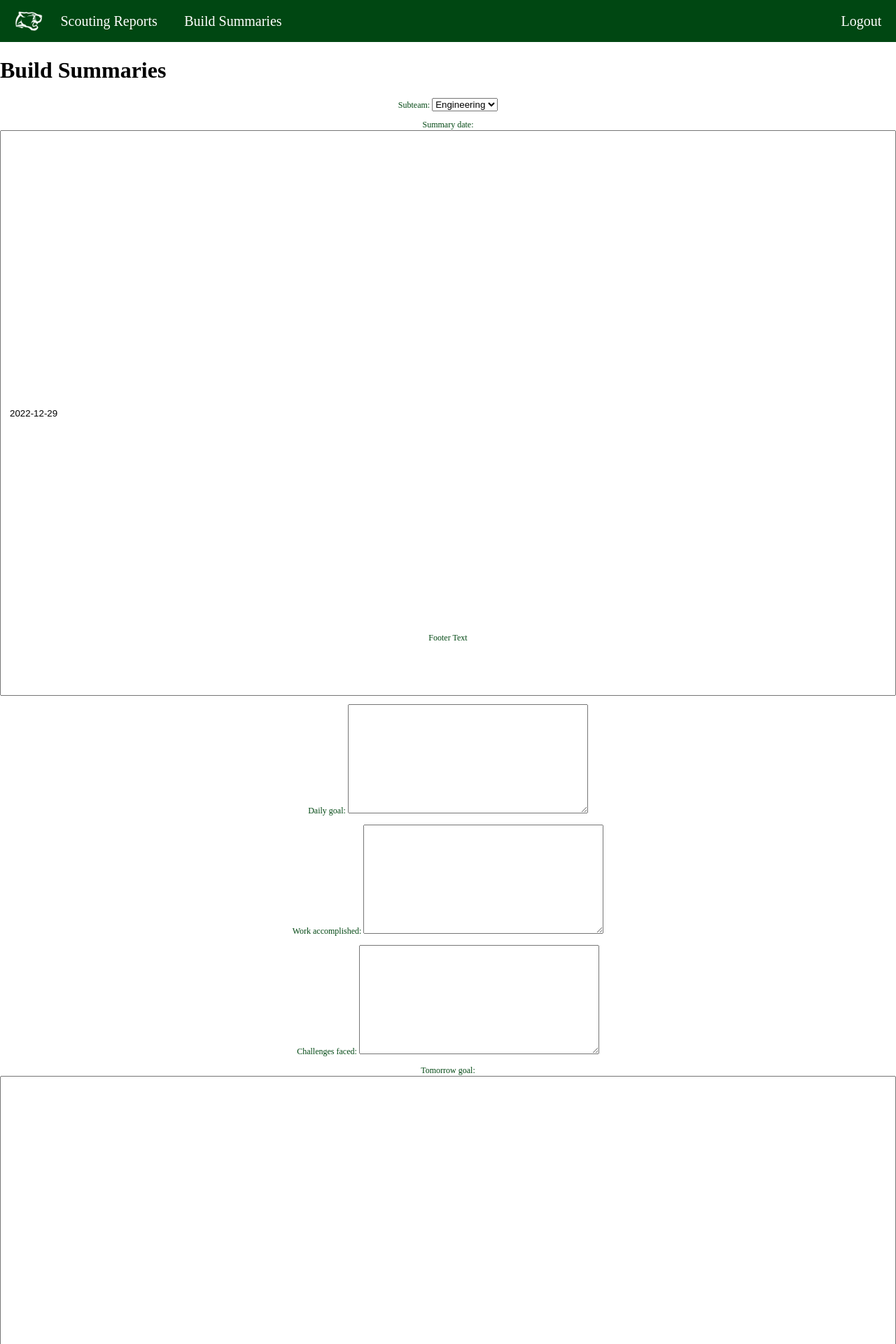
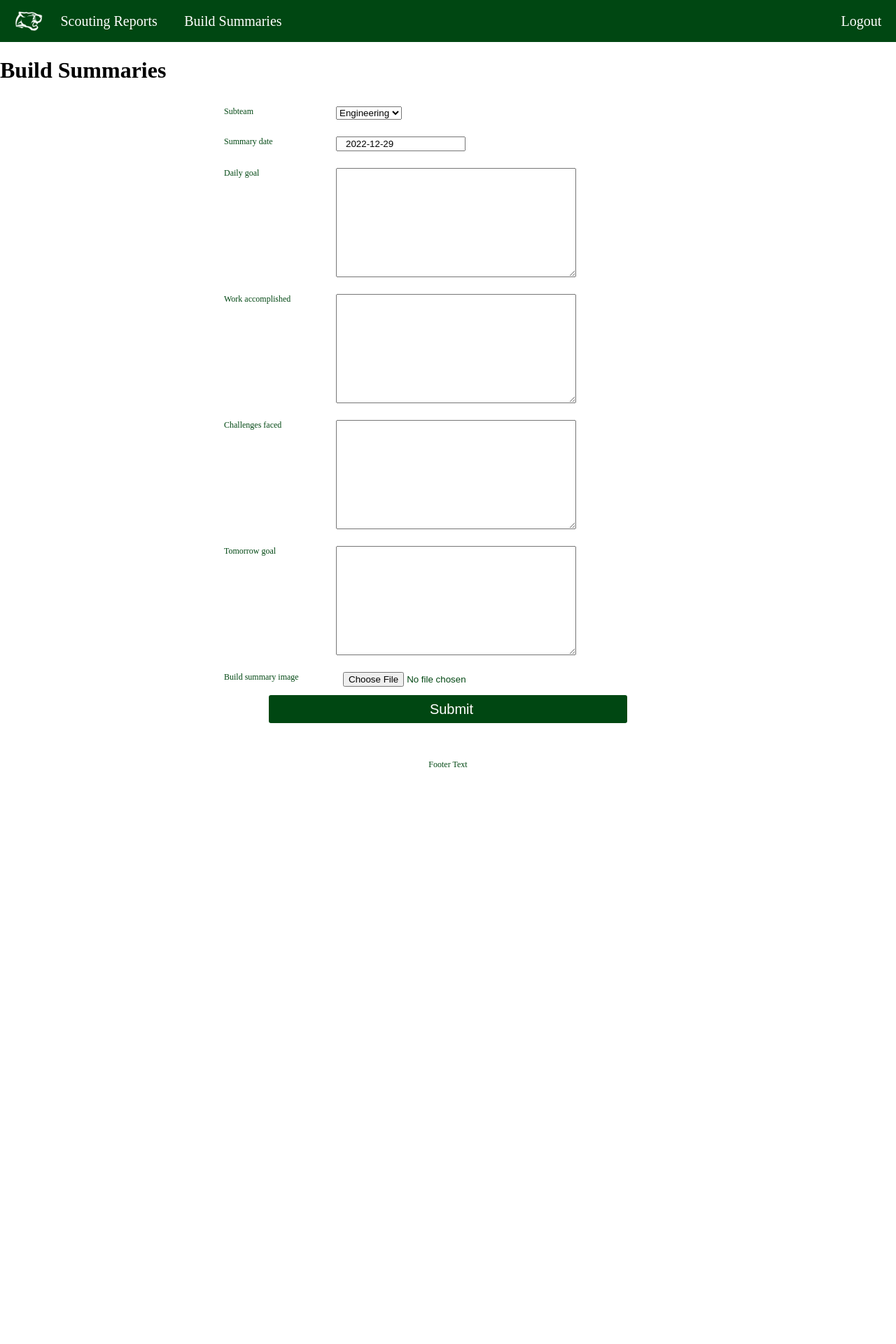
Before and after one commit to JAWD-001/GH_robotics_app, a Django app: page /builds/build_summary_form/ in a window 1280 px wide. Shown: the top 1920 px of the page at 70% size. After the commit the page ends 1096 px from the top, so only its background shows below. Run offline with Django 4.2, Linux system fonts and the light colour scheme; the visitor is signed in with stand-in values (Sample User, id 1).

Commit message:
added styling to build summaries form and changed template layout

```diff
--- a/robotics_app/build_summaries/models.py
+++ b/robotics_app/build_summaries/models.py
@@ -14,7 +14,7 @@ class BuildSummary(models.Model):
         daily_goal = models.TextField(blank=True)
         work_accomplished = models.TextField(blank=True)
         challenges_faced = models.TextField(blank=True)
-        tomorrow_goal = models.CharField(max_length=100, blank=True)
+        tomorrow_goal = models.TextField(max_length=100, blank=True)
         build_summary_image = models.ImageField(blank=True, upload_to="build_images")
 
 
--- a/robotics_app/build_summaries/templates/build_summaries/build_summaries_form.html
+++ b/robotics_app/build_summaries/templates/build_summaries/build_summaries_form.html
@@ -3,9 +3,43 @@
 
 {% block content %}
 <h1>Build Summaries</h1>
-<form method="POST">
-  {% csrf_token %}
-  {{ form.as_p }}
-  <input type="submit" value="Submit">
-</form>
+<div class="build-form-container"></div>
+  <form method="POST" class="build-form">
+    {% csrf_token %}
+    <div class="build-form-field">
+      <p class="build-form-label">{{ form.subteam.label }}</p>
+      <p class="build-form-input">{{ form.subteam }}</p>
+    </div>
+    <div class="build-form-field">
+      <p class="build-form-label">{{ form.summary_date.label }}</p>
+      <p class="build-form-input">{{ form.summary_date }}</p>
+    </div>
+    <div class="build-form-field">
+      <p class="build-form-label">{{ form.daily_goal.label }}<p/>
+    <p class="build-form-input">{{ form.daily_goal }}</p>
+    </div>
+
+    <div class="build-form-field">
+      <p class="build-form-label">{{ form.work_accomplished.label }}</p>
+      <p class="build-form-input">{{ form.work_accomplished }}</p>
+    </div>
+
+    <div class="build-form-field">
+      <p class="build-form-label">{{ form.challenges_faced.label }}</p>
+      <p class="build-form-input">{{ form.challenges_faced }}</p>
+    </div>
+
+    <div class="build-form-field">
+      <p class="build-form-label">{{ form.tomorrow_goal.label }}</p>
+      <p class="build-form-input">{{ form.tomorrow_goal }}</p>
+    </div>
+
+    <div class="build-form-field">
+      <p class="build-form-label">{{ form.build_summary_image.label }}</p>
+      <p class="build-form-input">{{ form.build_summary_image }}</p>
+    </div>
+    <input class="btn" type="submit" value="Submit">
+
+  </form>
+</div>
 {% endblock %}
--- a/robotics_app/login_app/static/login_app/custom.css
+++ b/robotics_app/login_app/static/login_app/custom.css
@@ -108,7 +108,6 @@ body {
 }
 
 input {
-  height: 100%;
   width: 100%;
   text-indent: 10px;
 }
@@ -266,3 +265,35 @@ a:visited {
   align-items: flex-end;
   flex-grow: 1;
 }
+.build-form-container {
+  display: flex;
+}
+
+.build-form {
+  display: flex;
+  flex-direction: column;
+  align-items: center;
+  width: 100%;
+}
+
+.build-form-field {
+  width: 50%;
+  display: flex;
+}
+
+.build-form-label {
+  min-width: 160px;
+  text-align: left;
+}
+
+.build-form-field > input {
+
+}
+
+.build-form-field > textarea {
+  max-width: 100%;
+}
+
+.build-form-field > select {
+
+}
```
Also changed, not shown: robotics_app/build_summaries/migrations/0003_alter_buildsummary_tomorrow_goal.py (added).
